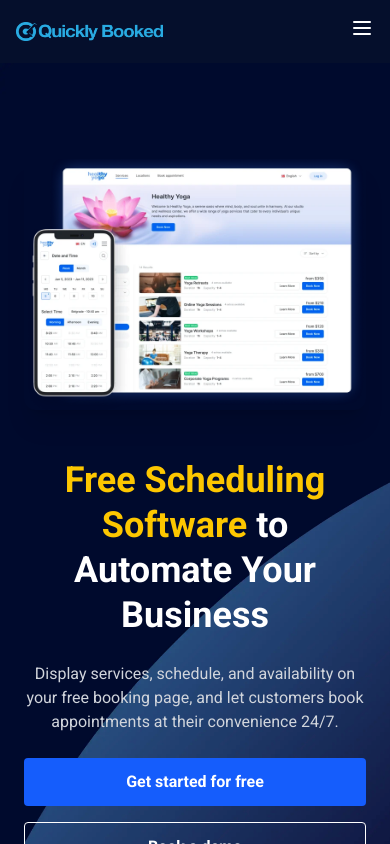
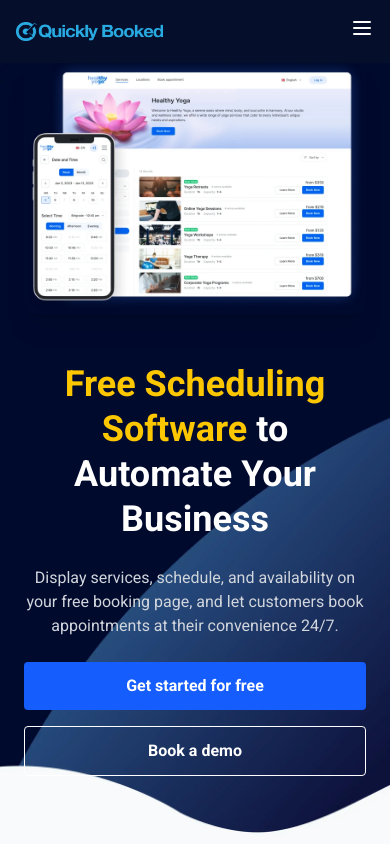
Before and after one commit to sulemankundi4/Scheduling-web-clone, a React (Vite) app in the folder react-app/: page / in a window 390 px wide. Shown: the top 844 px of the page. Built offline with nearby package versions, Linux system fonts and the light colour scheme.

Commit message:
Padding stuff

```diff
--- a/react-app/src/Components/LandingPage/Hero.jsx
+++ b/react-app/src/Components/LandingPage/Hero.jsx
@@ -8,7 +8,7 @@
   return (
     <>
       <section
-        className="relative bg-[#02042C] text-white overflow-hidden"
+        className="relative bg-[#02042C] sm:pb-12 lg:pb-0 text-white overflow-hidden"
         style={{
           backgroundImage: `url(${heroBg})`,
           backgroundSize: "cover",
@@ -16,7 +16,7 @@
           backgroundRepeat: "no-repeat",
         }}
       >
-        <div className="max-w-7xl mx-auto px-6 py-24 flex flex-col-reverse lg:flex-row items-center justify-between">
+        <div className="max-w-7xl mx-auto px-6 sm:pt-4 lg:pt-24 pb-24 flex flex-col-reverse lg:flex-row items-center justify-between">
           {/* Left Content */}
           <div className="lg:w-1/2 text-center lg:text-left" data-aos="fade-right" data-aos-duration="1500">
             <h1 className="text-4xl sm:text-5xl font-bold leading-tight mb-6" data-aos="fade-up" data-aos-delay="200">
```
